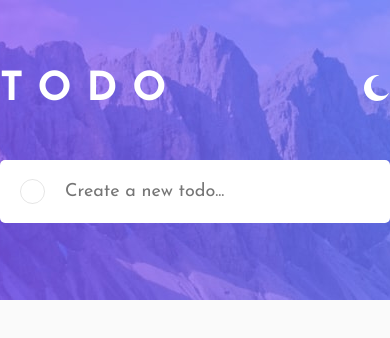
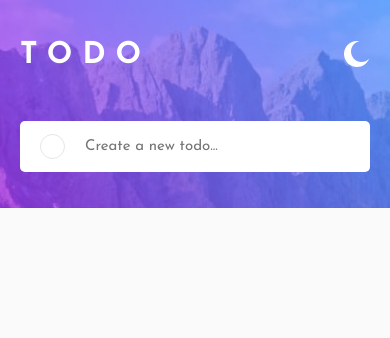
Before and after one commit to mateuszluczkowski/react-mentor-redux-todo, a React (Create React App) app: page / in a window 390 px wide. Shown: the top 338 px of the page. Built offline with nearby package versions, Linux system fonts and the light colour scheme.

Commit message:
add media queries

```diff
--- a/src/App.js
+++ b/src/App.js
@@ -1,12 +1,23 @@
 import { ThemeProvider } from "styled-components";
-import { useSelector } from "react-redux";
+import { useDispatch, useSelector } from "react-redux";
 
 import { GlobalStyle, theme } from "theme";
+import { toggle } from "reducers/themeToggle.reducer";
 import { Header, InputTodo, List, TodoWindow, Wrapper } from "components";
 
 const App = () => {
+   const dispatch = useDispatch();
    const isMobile = useSelector((state) => state.themeToggle.isMobile);
    const isDark = useSelector((state) => state.themeToggle.isDark);
+   window.onload = () => {
+      if (window.innerWidth > theme.layout.mobile) dispatch(toggle("isMobile"));
+   };
+   window.onresize = () => {
+      if (!isMobile && window.innerWidth <= theme.layout.mobile)
+         return dispatch(toggle("isMobile"));
+      if (isMobile && window.innerWidth > theme.layout.mobile)
+         return dispatch(toggle("isMobile"));
+   };
    return (
       <ThemeProvider theme={theme}>
          <GlobalStyle isMobile={isMobile} isDark={isDark} />
--- a/src/components/CheckCircle/CheckCircle.css.js
+++ b/src/components/CheckCircle/CheckCircle.css.js
@@ -8,8 +8,8 @@ export const Circle = styled.div`
    text-align: center;
    line-height: 25px;
    margin-right: 20px;
-   width: 25px;
-   height: 25px;
+   min-width: 25px;
+   min-height: 25px;
    border-radius: 50%;
    cursor: pointer;
    transition: 0.4s;
@@ -25,6 +25,11 @@ export const Circle = styled.div`
          : null}
 
    ${({ id }) => (id === undefined ? " cursor:unset;" : null)}
+   user-select: none;
+   @media (max-width: ${({ theme }) => theme.layout.mobile}px) {
+      width: 20px;
+      height: 20px;
+   }
 `;
 export const CheckIcon = styled.img.attrs(() => ({
    src: iconCheck,
--- a/src/components/Header/Header.css.js
+++ b/src/components/Header/Header.css.js
@@ -19,6 +19,10 @@ export const Title = styled.h1`
    font-size: 40px;
    flex-grow: 1;
    letter-spacing: 15px;
+   @media (max-width: ${({ theme }) => theme.layout.mobile}px) {
+      font-size: 30px;
+      letter-spacing: 10px;
+   }
 `;
 export const ThemeIcon = styled.img.attrs(({ isDark }) => ({
    src: isDark ? iconSun : iconMoon,
--- a/src/components/InputTodo/InputTodo.css.js
+++ b/src/components/InputTodo/InputTodo.css.js
@@ -21,4 +21,7 @@ export const Input = styled.input.attrs(() => ({
    &:focus {
       outline: none;
    }
+   @media (max-width: ${({ theme }) => theme.layout.mobile}px) {
+      padding: 18px 0;
+   }
 `;
--- a/src/components/InputTodo/InputTodo.js
+++ b/src/components/InputTodo/InputTodo.js
@@ -9,6 +9,7 @@ const InputTodo = () => {
    const handleSubmit = (e) => {
       e.preventDefault();
       const text = e.target[0].value;
+      if (text === "") return;
       e.target[0].value = "";
       dispatch(add({ text: text }));
    };
--- a/src/components/Task/Task.css.js
+++ b/src/components/Task/Task.css.js
@@ -4,10 +4,12 @@ import { iconCross } from "assets/images";
 
 export const Wrapper = styled.div`
    display: flex;
-   padding: 18px 20px;
+   padding: 16px 20px;
    align-items: center;
    justify-content: flex-end;
    flex-basis: 100%;
+   max-width: 550px;
+   overflow: hidden;
    border-bottom: 1px solid rgba(0, 0, 0, 0.1);
    cursor: pointer;
 `;
--- a/src/components/TodoWindow/TodoWindow.js
+++ b/src/components/TodoWindow/TodoWindow.js
@@ -1,9 +1,13 @@
 import styled from "styled-components";
 
 const TodoWindow = styled.div`
+   max-width: 100%;
    display: flex;
    flex-wrap: wrap;
    flex-basis: 550px;
    margin-top: 70px;
+   @media (max-width: ${({ theme }) => theme.layout.mobile}px) {
+      margin-top: 20px;
+   }
 `;
 export default TodoWindow;
--- a/src/components/Wrapper/Wrapper.css.js
+++ b/src/components/Wrapper/Wrapper.css.js
@@ -7,11 +7,15 @@ export const WrapperStyled = styled.div`
    justify-content: center;
    min-height: 100vh;
    margin: 0 auto;
-   max-width: ${({ theme }) => theme.layout.desktop};
+   max-width: ${({ theme }) => theme.layout.desktop}px;
    background: url("${({ isMobile, isDark, theme }) =>
       theme.background[isDark ? "dark" : "light"][
          isMobile ? "mobile" : "desktop"
       ]}");
    background-repeat: no-repeat;
    background-position: center top;
+   @media (max-width: ${({ theme }) => theme.layout.mobile}px) {
+      background-size: 100%;
+      padding: 20px;
+   }
 `;
--- a/src/reducers/themeToggle.reducer.js
+++ b/src/reducers/themeToggle.reducer.js
@@ -3,7 +3,7 @@ export const themeToggleSlice = createSlice({
    name: "theme",
    initialState: {
       isDark: false,
-      isMobile: false,
+      isMobile: true,
    },
    reducers: {
       toggle: (state, action) => {
--- a/src/theme/GlobalStyle.js
+++ b/src/theme/GlobalStyle.js
@@ -6,7 +6,11 @@ const GlobalStyle = createGlobalStyle`
     padding:0;
     box-sizing: border-box;
     font-family: ${({ theme }) => theme.typography.fontFamily};
-    font-size:${({ theme }) => theme.typography.fontSize};
+
+    font-size:${({ theme, isMobile }) =>
+       isMobile
+          ? theme.typography.fontSize.mobile
+          : theme.typography.fontSize.desktop};
     color: ${({ theme, isDark }) =>
        isDark
           ? theme.typography.color.darkTheme
@@ -14,7 +18,8 @@ const GlobalStyle = createGlobalStyle`
 
 }
 .root {
-
+   max-width: 100vw;
+   overflow:hidden;
     background: ${({ theme, isDark }) =>
        isDark
           ? theme.colors.darkTheme.veryDarkBlue
--- a/src/theme/theme.js
+++ b/src/theme/theme.js
@@ -4,7 +4,11 @@ import mobileDark from "../assets/images/bg-mobile-dark.jpg";
 import mobileLight from "../assets/images/bg-mobile-light.jpg";
 
 const theme = {
-   layout: { mobile: "375px", desktop: "1440px" },
+   layout: {
+      //pixels
+      mobile: 768,
+      desktop: 1440,
+   },
    colors: {
       primary: {
          brightBlue: "hsl(220,98%,61%)",
@@ -33,10 +37,10 @@ const theme = {
    },
    typography: {
       color: {
-         lightTheme: "black",
+         lightTheme: "hsl(235, 19%, 35%)",
          darkTheme: "hsl(234, 39%, 85%)",
       },
-      fontSize: "18px",
+      fontSize: { desktop: "18px", mobile: "15px" },
       fontFamily: "'Josefin Sans', sans-serif;",
    },
    background: {
```
